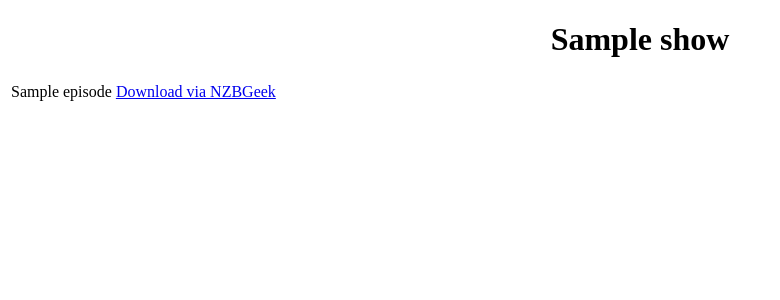
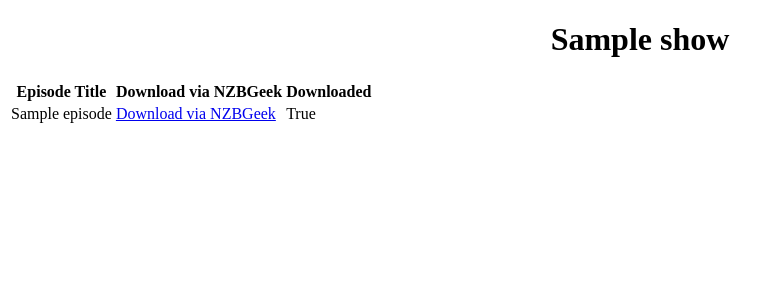
Before and after one commit to kcinnick/nstv_fe2, a Django app: page /shows/1 in a window 1280 px wide. Shown: the top 300 px of the page, without its empty margins (0-780 px from the left). Run offline with Django 3.2, Linux system fonts and the light colour scheme; tables that the repository leaves empty hold one stand-in row (values such as "Sample post").

Commit message:
- update .gitignore - add `downloaded` attr to Episode model - flesh out table in show.html - refine test_update_db - handle IntegrityErrors (by continuing for now) in tvtv_scraper.py - added seinfeld-specific versions of get_episodes function

```diff
--- a/nstv_fe2/models.py
+++ b/nstv_fe2/models.py
@@ -13,3 +13,5 @@ class Episode(models.Model):
     original_air_date = models.DateField(null=True)
 
     show = models.ForeignKey("Show", on_delete=models.CASCADE, null=True)
+
+    downloaded = models.BooleanField(default=False)
--- a/nstv_fe2/views.py
+++ b/nstv_fe2/views.py
@@ -1,13 +1,37 @@
+import os
+
 from django.shortcuts import redirect, render
+from plexapi.server import PlexServer
 
 from .models import Episode, Show
 from .nzbg import NZBGeek
 
+#  TODO: add page for updating DB
+from .tvtv_scraper import update_db
 
-#  TODO: add page for updating DB
+
+def get_seinfeld_episodes():
+    baseurl = 'http://localhost:32400'
+    token = os.getenv('PLEX_TOKEN')
+    plex = PlexServer(baseurl, token)
+    seinfeld = plex.library.section('TV Shows').get('Seinfeld')
+    for episode in seinfeld.episodes():
+        try:
+            episode_model = Episode.objects.get(title=episode.title)
+        except Episode.DoesNotExist:
+            episode_model = Episode.objects.create(
+                    title=episode.title,
+                )
+            episode_model.downloaded = False
+        else:
+            episode_model.downloaded = True
+        episode_model.save()
+
 
 def index(request):
+    update_db()
     shows = Show.objects.all()
+    get_seinfeld_episodes()
     return render(request, context={"shows": shows}, template_name="index.html")
 
 
--- a/templates/show.html
+++ b/templates/show.html
@@ -7,9 +7,16 @@
 <center><h1>{{ show.title }}</h1></center>
 <body>
 <table>
+<tr>
+    <th>Episode Title</th>
+    <th>Download via NZBGeek</th>
+    <th>Downloaded</th>
+</tr>
 {% for episode in show_episodes %}
     <tr>
-        <td>{{ episode.title }} <a href="/shows/{{ show.id }}/title/{{ episode.title }}/nzbgeek">Download via NZBGeek</a></td>
+        <td>{{ episode.title }}</td>
+        <td><a href="/shows/{{ show.id }}/title/{{ episode.title }}/nzbgeek">Download via NZBGeek</a></td>
+        <td>{{ episode.downloaded }}</td>
     </tr>
 {% endfor %}
 </table>
```
Also changed, not shown: nstv_fe2/tests/tests.py (+6 -13 lines), nstv_fe2/tvtv_scraper.py (+11 -2 lines), 1 other file.
